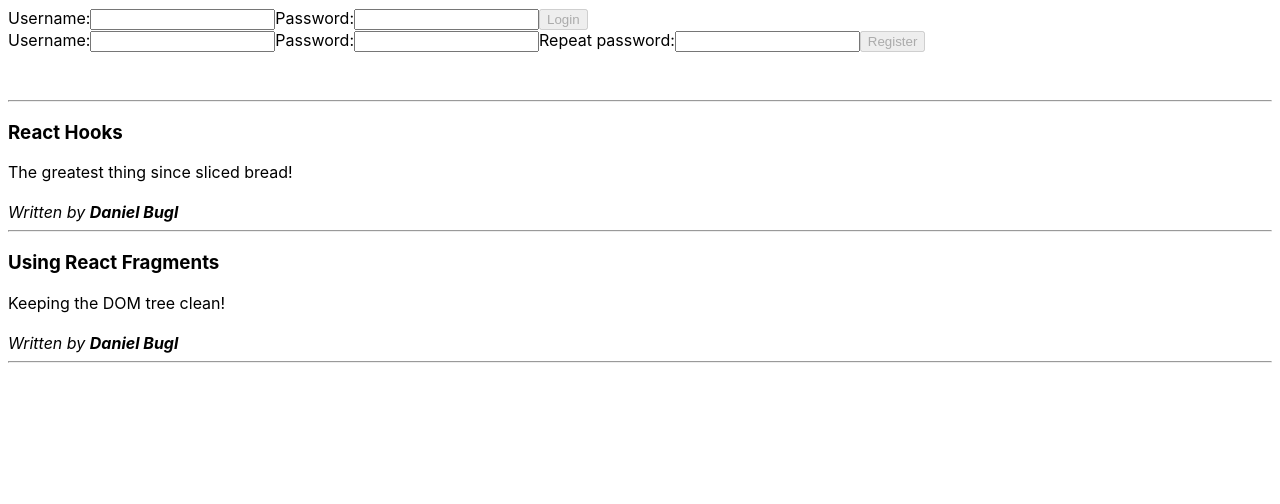
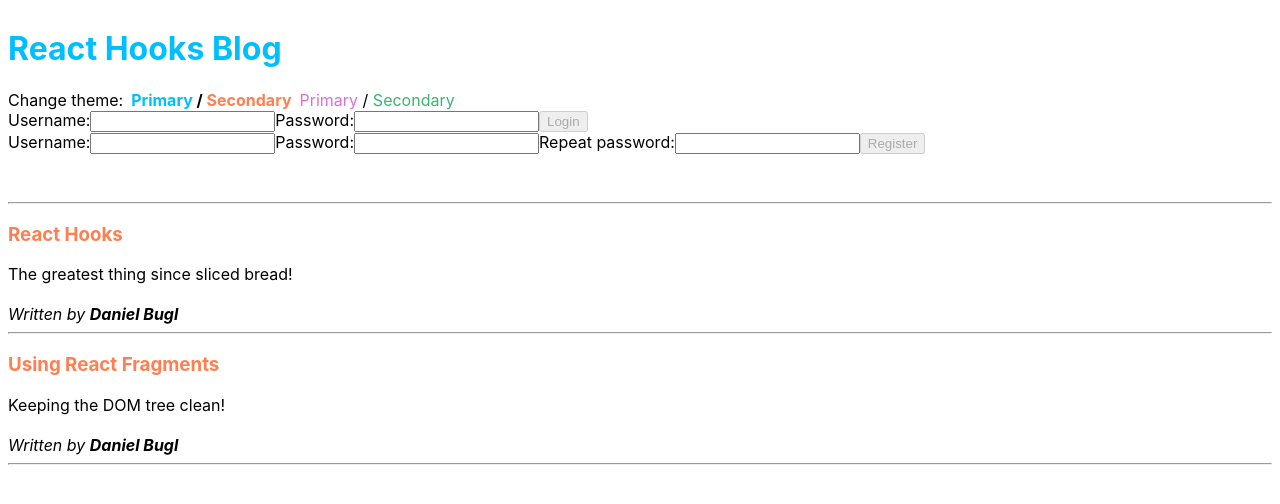
Before and after one commit to abhilash0717/BlogWithHooks, a React (Create React App) app: page / in a window 1280 px wide. Shown: the top 504 px of the page. Built offline with nearby package versions, Linux system fonts and the light colour scheme.

Commit message:
initial commit from the use context hook

```diff
--- a/src/App.js
+++ b/src/App.js
@@ -1,34 +1,58 @@
-import React, { useReducer, useEffect } from 'react'
+import React, { useReducer, useEffect, useState } from "react";
+import { ThemeContext, StateContext } from "./contexts";
 
-import PostList from './post/PostList'
-import CreatePost from './post/CreatePost'
-import UserBar from './user/UserBar'
-import appReducer from './reducers'
+import PostList from "./post/PostList";
+import CreatePost from "./post/CreatePost";
+import UserBar from "./user/UserBar";
+import appReducer from "./reducers";
+import Header from "./Header";
+import ChangeTheme from "./ChangeTheme";
 
 const defaultPosts = [
-    { title: 'React Hooks', content: 'The greatest thing since sliced bread!', author: 'Daniel Bugl' },
-    { title: 'Using React Fragments', content: 'Keeping the DOM tree clean!', author: 'Daniel Bugl' }
-]
+  {
+    title: "React Hooks",
+    content: "The greatest thing since sliced bread!",
+    author: "Daniel Bugl",
+  },
+  {
+    title: "Using React Fragments",
+    content: "Keeping the DOM tree clean!",
+    author: "Daniel Bugl",
+  },
+];
 
-export default function App () {
-    const [ state, dispatch ] = useReducer(appReducer, { user: '', posts: defaultPosts })
-    const { user, posts } = state
+export default function App() {
+  const [theme, setTheme] = useState({
+    primaryColor: "deepskyblue",
+    secondaryColor: "coral",
+  });
+  const [state, dispatch] = useReducer(appReducer, {
+    user: "",
+    posts: defaultPosts,
+  });
+  const { user, posts } = state;
 
-    useEffect(()=>{
-        if(user){
+  useEffect(() => {
+    if (user) {
       document.title = `${user} -- React Hooks Blog`;
-        }else{
+    } else {
       document.title = "react hooks blog";
     }
-    }, [user])
+  }, [user]);
   return (
+    <StateContext.Provider value = {{state, dispatch}}>
+      <ThemeContext.Provider value={theme}>
         <div style={{ padding: 8 }}>
-            <UserBar user={user} dispatch={dispatch} />
+          <Header text="React Hooks Blog" />
+          <ChangeTheme theme={theme} setTheme={setTheme} />
+          <UserBar />
           <br />
-            {user && <CreatePost user={user} posts={posts} dispatch={dispatch} />}
+          {user && <CreatePost />}
           <br />
           <hr />
-            <PostList posts={posts} />
+          <PostList/>
         </div>
-    )
+      </ThemeContext.Provider>
+    </StateContext.Provider>
+  );
 }
--- /dev/null
+++ b/src/ChangeTheme.js
@@ -0,0 +1,29 @@
+import React from 'react'
+
+const THEMES = [
+  { primaryColor: 'deepskyblue', secondaryColor: 'coral' },
+  { primaryColor: 'orchid', secondaryColor: 'mediumseagreen' }
+]
+
+function ThemeItem ({ theme, active, onClick }) {
+  return (
+    <span onClick={onClick} style={{ cursor: 'pointer', paddingLeft: 8, fontWeight: active ? 'bold' : 'normal' }}>
+      <span style={{ color: theme.primaryColor }}>Primary</span> / <span style={{ color: theme.secondaryColor }}>Secondary</span>
+    </span>
+  )
+}
+
+export default function ChangeTheme ({ theme, setTheme }) {
+  function isActive (t) {
+    return t.primaryColor === theme.primaryColor && t.secondaryColor === theme.secondaryColor
+  }
+
+  return (
+    <div>
+      Change theme:
+      {THEMES.map((t, i) =>
+        <ThemeItem key={'theme-' + i} theme = {t} active={isActive(t)} onClick={() => setTheme(t)} />
+      )}
+    </div>
+  )
+}
--- /dev/null
+++ b/src/Header.js
@@ -0,0 +1,11 @@
+import React, {useContext} from 'react';
+import {ThemeContext} from './contexts';
+
+export default function Header({text}){
+   const {primaryColor} = useContext(ThemeContext);
+    return(
+        <>
+        <h1 style = {{color: primaryColor}}>{text}</h1>
+        </>
+    )
+}
--- /dev/null
+++ b/src/contexts.js
@@ -0,0 +1,11 @@
+import React from "react";
+
+export const ThemeContext = React.createContext({
+  primaryColor: "",
+  secondaryColor: "",
+});
+
+export const StateContext = React.createContext({
+  state : {},
+  dispatch : () => {}
+});
--- a/src/post/CreatePost.js
+++ b/src/post/CreatePost.js
@@ -1,6 +1,10 @@
-import React, { useState } from 'react'
+import React, { useState, useContext } from 'react'
+import {StateContext} from '../contexts';
 
-export default function CreatePost ({ user, posts, dispatch }) {
+export default function CreatePost () {
+  const {state, dispatch} = useContext(StateContext);
+  const {user} = state;
+
   const [ title, setTitle ] = useState('')
   const [ content, setContent ] = useState('')
 
--- a/src/post/Post.js
+++ b/src/post/Post.js
@@ -1,9 +1,11 @@
-import React from 'react'
+import React, {useContext} from 'react'
+import {ThemeContext} from '../contexts';
 
 export default function Post ({ title, content, author }) {
+  const {secondaryColor} = useContext(ThemeContext);
   return (
     <div>
-      <h3>{title}</h3>
+      <h3 style = {{color : secondaryColor}}>{title}</h3>
       <div>{content}</div>
       <br />
       <i>Written by <b>{author}</b></i>
--- a/src/post/PostList.js
+++ b/src/post/PostList.js
@@ -1,8 +1,11 @@
-import React from 'react'
+import React, {useContext} from 'react';
+import {StateContext} from '../contexts';
 
 import Post from './Post'
 
-export default function PostList ({ posts = [] }) {
+export default function PostList () {
+  const {state} = useContext(StateContext);
+  const {posts} = state;
   return (
     <div>
       {posts.map((p, i) => (
--- a/src/user/Login.js
+++ b/src/user/Login.js
@@ -1,6 +1,9 @@
-import React, { useState } from 'react'
+import React, { useState, useContext } from 'react';
+import {StateContext} from '../contexts';
 
-export default function Login ({ dispatch }) {
+export default function Login () {
+  const {state} = useContext(StateContext);
+  const {dispatch} = state;
   const [ username, setUsername ] = useState('')
 
   function handleUsername (evt) {
--- a/src/user/Logout.js
+++ b/src/user/Logout.js
@@ -1,6 +1,9 @@
-import React from 'react'
+import React, {useContext} from 'react';
+import {StateContext} from '../contexts';
 
-export default function Logout ({ user, dispatch }) {
+export default function Logout () {
+  const {state, dispatch} = useContext(StateContext);
+  const {user} = state
   return (
     <form onSubmit={e => { e.preventDefault(); dispatch({ type: 'LOGOUT' }) }}>
       Logged in as: <b>{user}</b>
--- a/src/user/Register.js
+++ b/src/user/Register.js
@@ -1,6 +1,8 @@
-import React, { useState } from 'react'
+import React, { useState, useContext} from 'react'
+import {StateContext} from '../contexts';
 
-export default function Register ({ dispatch }) {
+export default function Register () {
+    const {dispatch} = useContext(StateContext);
     const [ username, setUsername ] = useState('')
     const [ password, setPassword ] = useState('')
     const [ passwordRepeat, setPasswordRepeat ] = useState('')
--- a/src/user/UserBar.js
+++ b/src/user/UserBar.js
@@ -1,17 +1,21 @@
-import React from 'react'
+import React, {useContext} from 'react';
+import { StateContext } from '../contexts';
 
 import Login from './Login'
 import Logout from './Logout'
 import Register from './Register'
 
-export default function UserBar ({ user, dispatch }) {
+export default function UserBar () {
+  const {state} = useContext(StateContext);
+  const {user} = state;
+
   if (user) {
-    return <Logout user={user} dispatch={dispatch} />
+    return <Logout />
   } else {
     return (
         <React.Fragment>
-            <Login dispatch={dispatch} />
-            <Register dispatch={dispatch} />
+            <Login  />
+            <Register />
         </React.Fragment>
     )
   }
```
Lines whose indentation alone changed are shown as unchanged.
